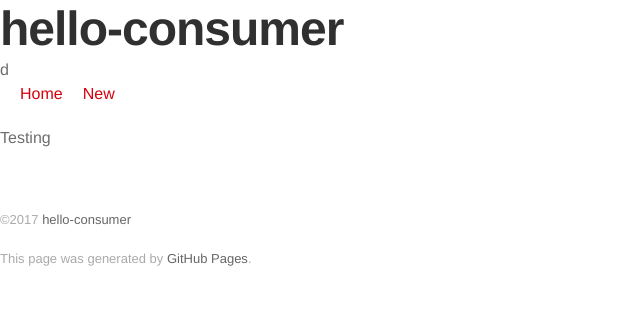
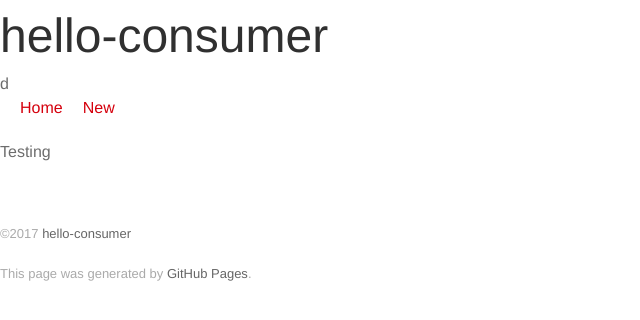
Before and after one commit to hello-consumer/hello-consumer.github.io, a Jekyll site: the page built from index.md, in a window 1280 px wide. Shown: the top 320 px of the page, without its empty margins (0-640 px from the left). Built offline with Jekyll 4.4.1, drawn with Linux system fonts in a browser that asks for light colours; some web fonts are replaced; our own code applies the rules of GitHub Pages for plain Markdown files.

Commit message:
Updated header style

```diff
--- a/_sass/theme.scss
+++ b/_sass/theme.scss
@@ -27,18 +27,12 @@ header {
     top:0px;
     h1 {
         font-family: 'Chivo', 'Helvetica Neue', Helvetica, Arial, serif;
-        font-size: 48px;
-        font-weight: 900;
-        line-height: 1.2;
+        font-size: 3em;
         color: #303030;
-        letter-spacing: -1px;
-    }
-    h2 {
-        font-size: 24px;
-        font-weight: normal;
-        line-height: 1.3;
-        color: #aaa;
-        letter-spacing: -1px;
+        sub {
+            vertical-align: sub;
+            font-size: small;
+        }
     }
     nav > ul{
         display: flex;
```
